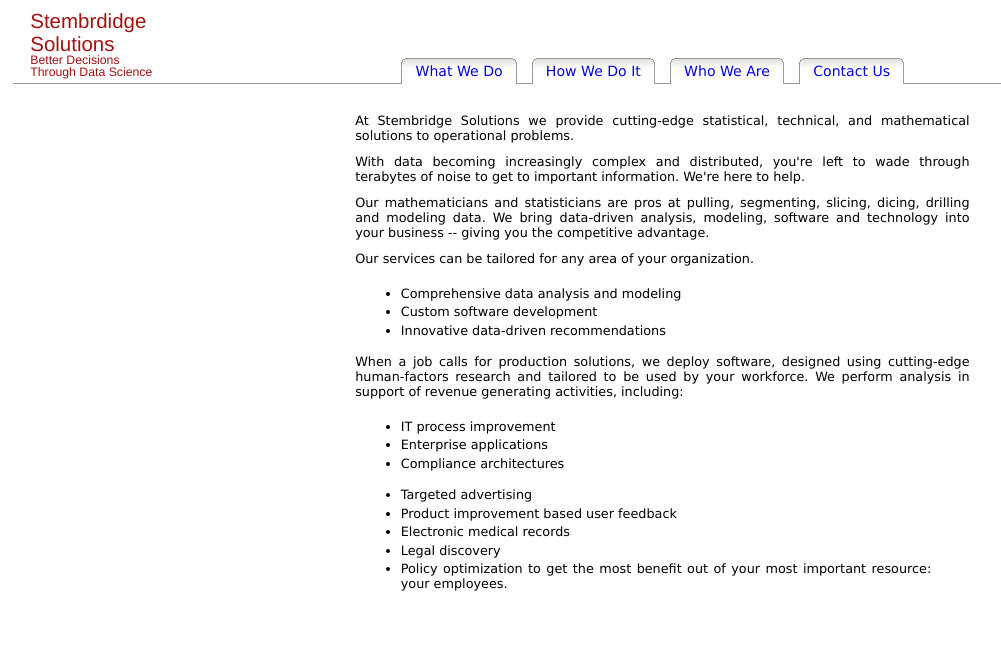
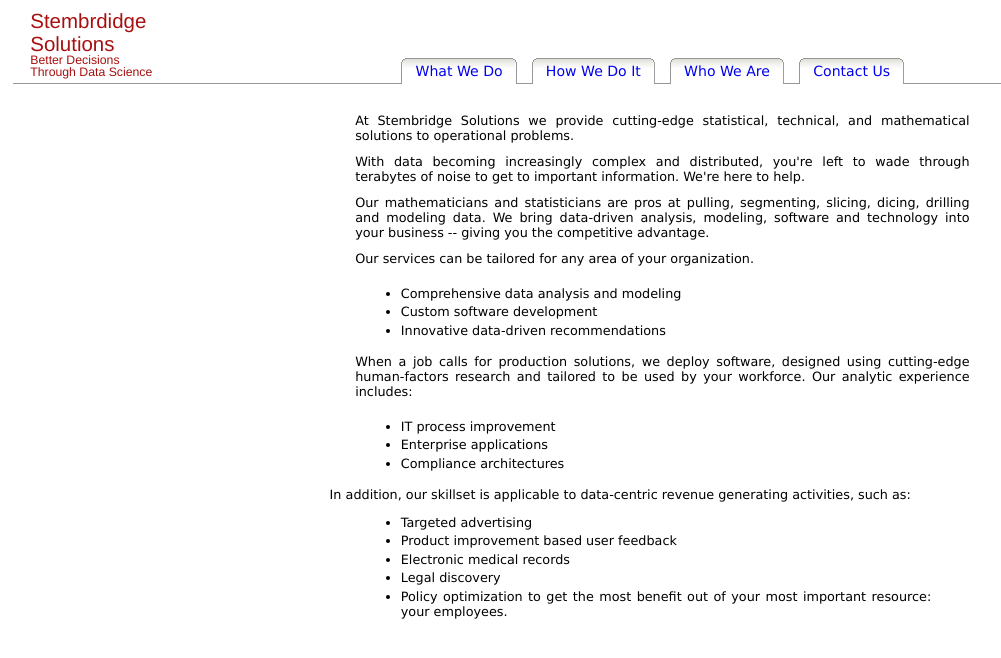
Before and after one commit to sode0097/stembridge, a plain HTML site: page whatwedo.html in a window 1280 px wide. Shown: the whole page, without its empty margins (0-1001 px from the left). Drawn offline with Linux system fonts and the light colour scheme.

Commit message:
rewrote services section Made it more clear which activities we're actually experienced with and which we believe we can do, based on my own recollection of our experience.

```diff
--- a/whatwedo.html
+++ b/whatwedo.html
@@ -45,13 +45,13 @@
 
 	  <p>When a job calls for production solutions, we deploy software, designed
 		using cutting-edge human-factors research and tailored to be used by your
-		workforce. We perform analysis in support of revenue generating activities,
-		including:
+		workforce. Our analytic experience includes:
 		<ul>
 		  <li>IT process improvement</li>
 		  <li>Enterprise applications</li>
 		  <li>Compliance architectures</li>
 		</ul>
+		In addition, our skillset is applicable to data-centric revenue generating activities, such as:
 		<ul>
 		  <li>Targeted advertising</li>
 		  <li>Product improvement based user feedback</li>
```
